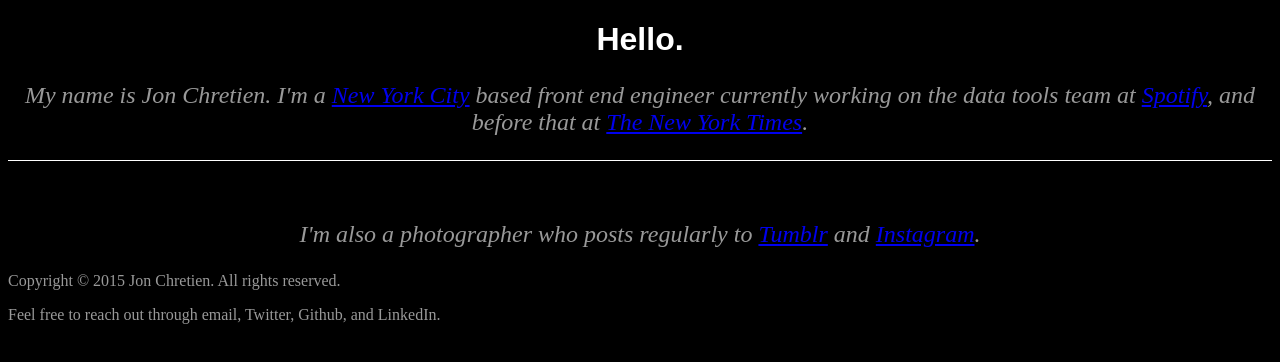
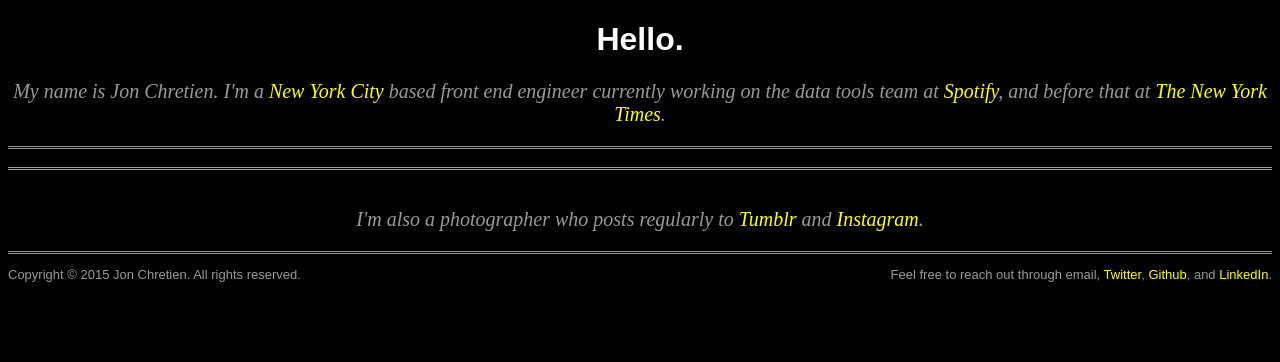
Before and after one commit to akhil2015/replica_jonchretien, a plain HTML site: page index.html in a window 1280 px wide. Drawn offline with Linux system fonts and the light colour scheme.

Commit message:
added border and modified link colors and changed ids of footer

```diff
--- a/index.html
+++ b/index.html
@@ -28,8 +28,8 @@
 			<p class="em">I'm also a photographer who posts regularly to <a href="#">Tumblr</a> and <a href="#">Instagram</a>.</p>
 		</div>
 		<div id="footer">
-			<p>Copyright © 2015 Jon Chretien. All rights reserved.</p>
-			<p>Feel free to reach out through email, Twitter, Github, and LinkedIn.</p>
+			<p id="copyright">Copyright © 2015 Jon Chretien. All rights reserved.</p>
+			<p id="links">Feel free to reach out through email, <a href="#">Twitter</a>, <a href="#">Github</a>, and <a href="#">LinkedIn</a>.</p>
 		</div>
 	</body>
 </html>
--- a/style.css
+++ b/style.css
@@ -3,7 +3,7 @@ body{
 }
 #header{
 	text-align: center;
-	border-bottom:1px solid white;
+	border-bottom: double #999;
 }
 h1{
 	color:white;
@@ -14,8 +14,33 @@ p{
 }
 .em{
 	font-style: italic;
-	font-size: 24px;
+	font-size: 20px;
 }
 #photography{
 	text-align: center;
 }
+a{
+	text-decoration: none;
+	color:yellow;
+}
+a:hover{
+	color:#ddd;
+}
+#footer{
+	font-family: arial;
+	font-size: 13px;
+}
+#copyright{
+	display:inline;
+	float:left;
+}
+#links{
+	display:inline;
+	float:right;
+}
+#web_dev{
+	border-bottom: double #999;
+}
+#photography{
+	border-bottom: double #999;
+}
```
